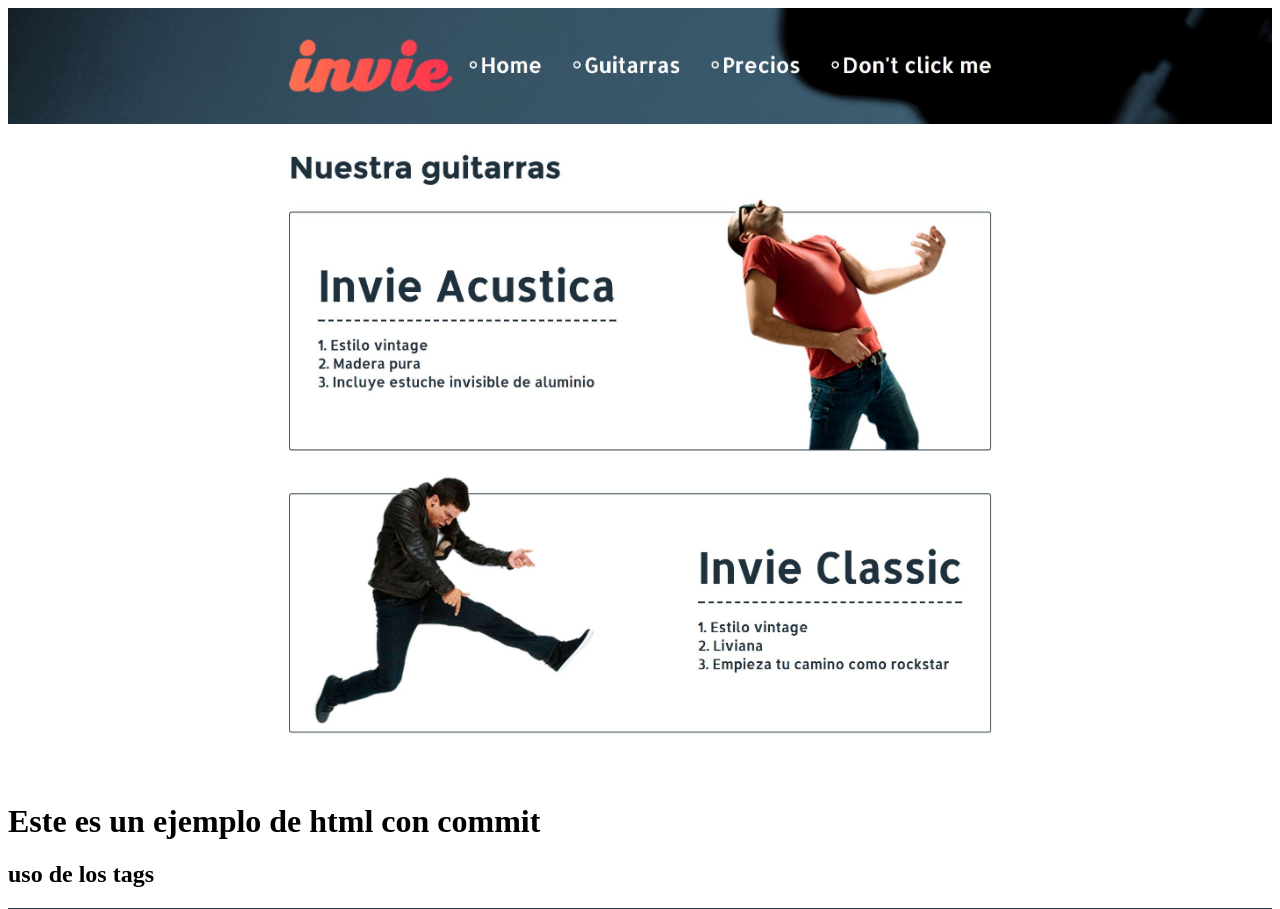
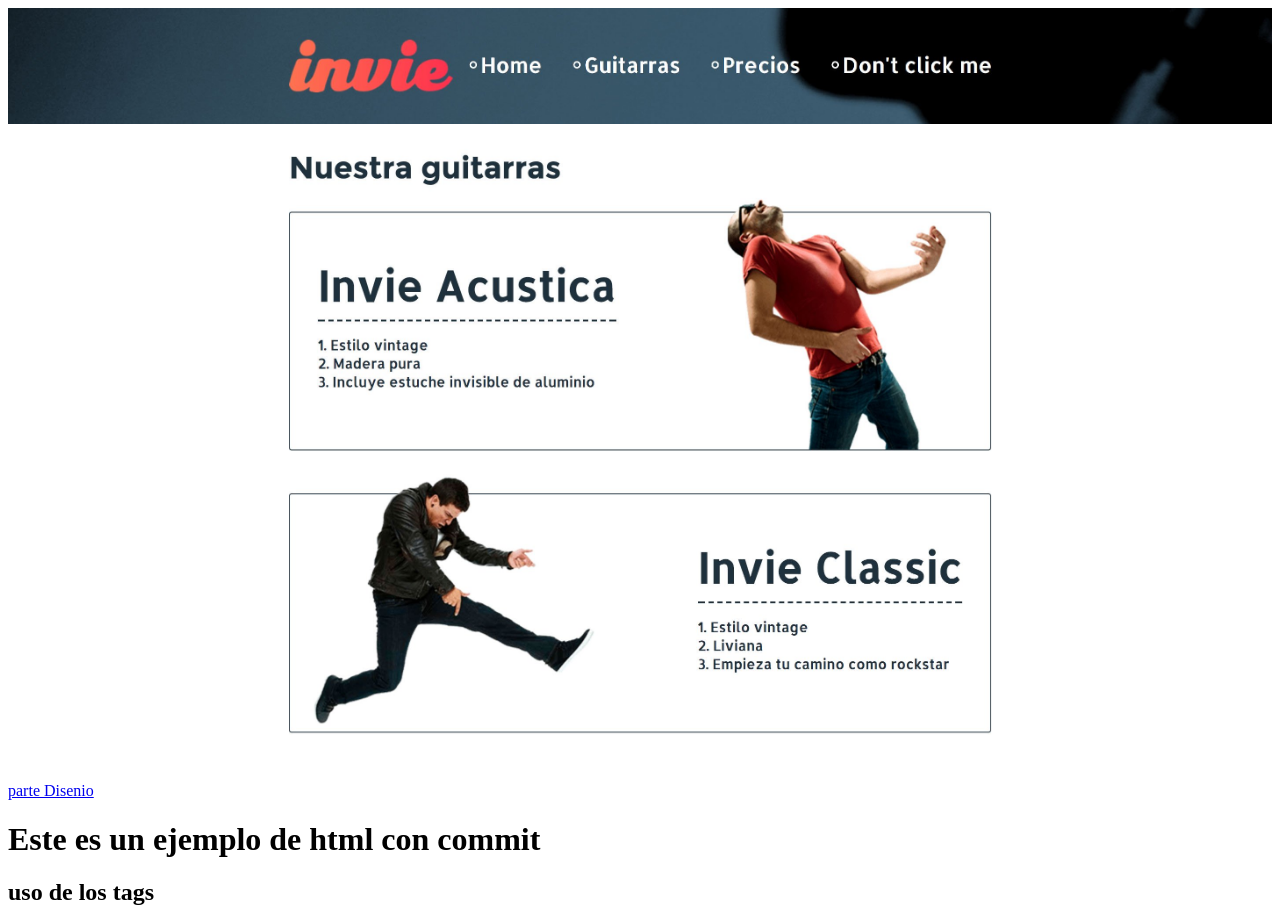
Before and after one commit to pablonataniel76/workShop, a plain HTML site: page index.html in a window 1280 px wide. Shown: the top 909 px of the page. Drawn offline with Linux system fonts and the light colour scheme.

Commit message:
parte Disenio

```diff
--- a/index.html
+++ b/index.html
@@ -5,6 +5,7 @@
         <img width="100%" src="header.jpg" alt="">
         <img width="100%" src="acustica.jpg" alt="">
         <img width="100%" src="clasica.jpg" alt="">
+        <a href="#">parte Disenio</a>
   </head>
   <body>
     <h1>Este es un ejemplo de html con commit</h1>
```
